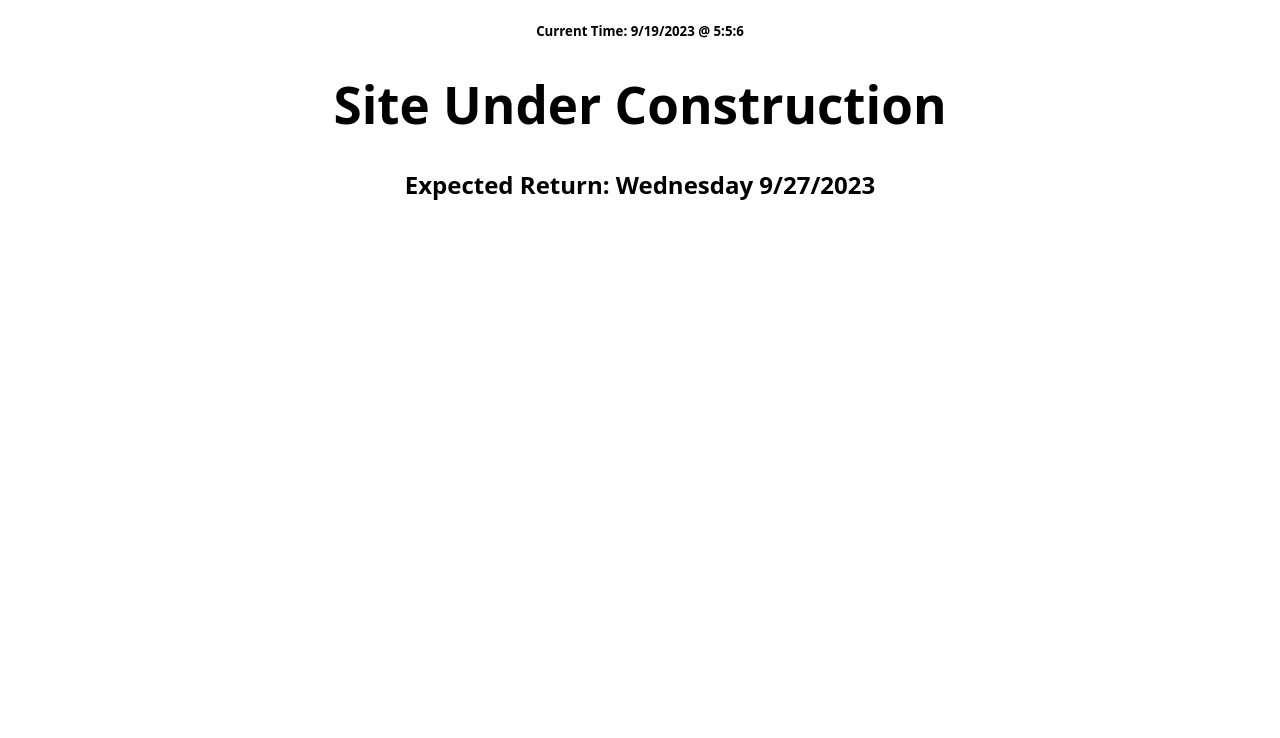
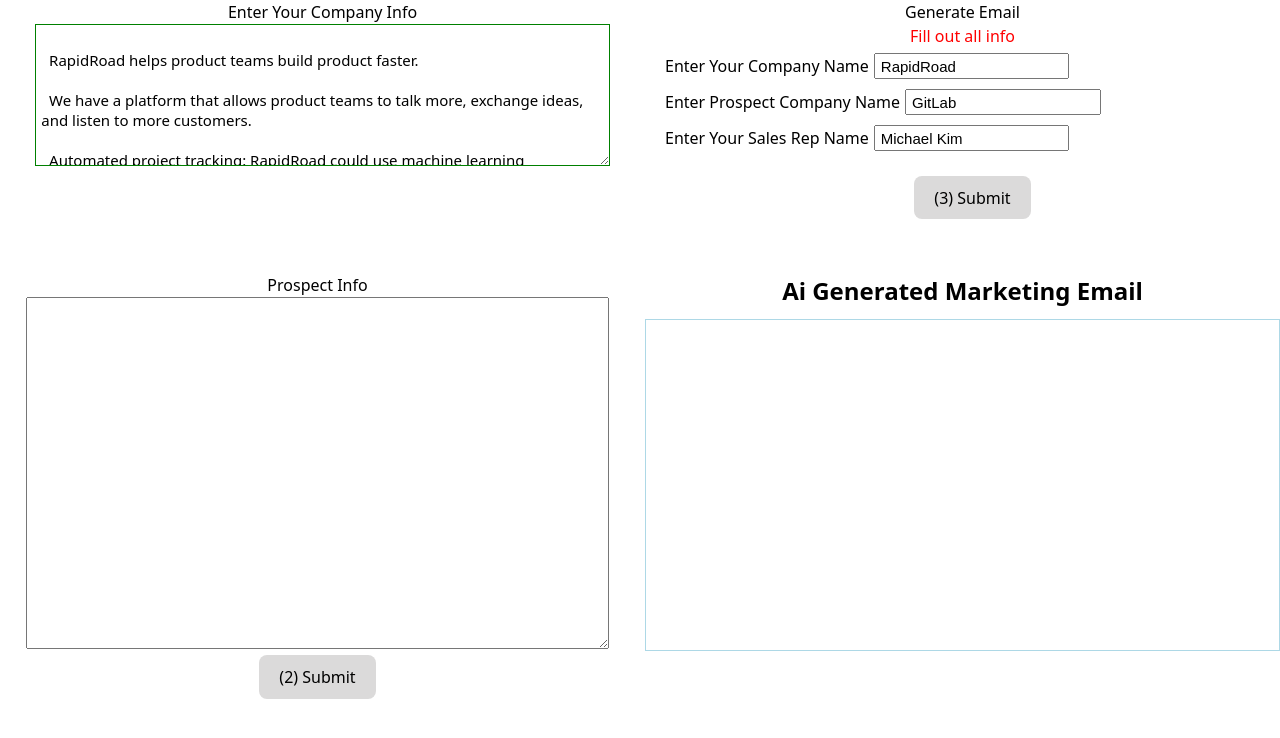
Before and after one commit to aahx/R2D2-frontend, a React (Vite) app: page / in a window 1280 px wide. Shown: the top 738 px of the page. Built offline with nearby package versions, Linux system fonts and the light colour scheme; no server answers.

Commit message:
updating company info section

```diff
--- a/src/App.css
+++ b/src/App.css
@@ -37,6 +37,8 @@
 .Company {
   grid-column: 1 / 2; /* First column */
   grid-row: 1 / 2;    /* First row */
+  margin-left: 10px;
+  /* border: 1px solid red; */
 }
 .company-textarea{
   padding: 5px;
@@ -44,6 +46,8 @@
   min-height: 130px;
   font-size: 15px;
   font-family: system-ui, -apple-system, BlinkMacSystemFont, 'Segoe UI', Roboto, Oxygen, Ubuntu, Cantarell, 'Open Sans', 'Helvetica Neue', sans-serif;
+  border: 1px solid green;
+  white-space: pre-wrap;
 }
 
 .Prospect {
--- a/src/App.jsx
+++ b/src/App.jsx
@@ -7,14 +7,30 @@
 import OutputEmail from './components/outputEmail/OutputEmail';
 
 function App() {
+  // Company Description
+  const rapidRoadDescription = `
+  RapidRoad helps product teams build product faster.
+
+  We have a platform that allows product teams to talk more, exchange ideas, and listen to more customers.
+
+  Automated project tracking: RapidRoad could use machine learning algorithms to automatically track project progress, identify potential bottlenecks and suggest ways to optimize workflows. This could help product teams stay on track and deliver faster results.
+
+  Collaboration tools:
+    RapidRoad could offer built-in collaboration tools, such as shared task lists, real-time messaging, and team calendars. This would make it easier for teams to communicate and work together, even if they are in different locations or time zones.
+
+  Agile methodology support:
+    RapidRoad could be specifically designed to support agile development methodologies, such as Scrum or Kanban. This could include features like sprint planning, backlog management, and burndown charts, which would help teams stay organized and focused on their goals.
+  `;
+
+  const [companyInfo, setCompanyInfo] = useState(rapidRoadDescription);
   const [aiGeneratedEmail, setAiGeneratedEmail] = useState("");
 
-  console.log(aiGeneratedEmail);
+
 
   return (
     <>
       <div className="grid-container">
-        <Company />
+        <Company companyInfo={companyInfo} setCompanyInfo={setCompanyInfo}/>
         <Prospect />
         <GenerateEmail setAiGeneratedEmail={setAiGeneratedEmail}/>
         <OutputEmail aiGeneratedEmail={aiGeneratedEmail}/>
--- a/src/components/company/Company.jsx
+++ b/src/components/company/Company.jsx
@@ -1,54 +1,42 @@
 import { useState, useEffect } from "react";
-import axios from "axios";
 
-export default function Company(){
-    const [inputValue, setInputValue] = useState();
-    const [label, setLabel] = useState("Your Company Info")
-    const baseURL = "https://r2d2-mike-7f8d7793b971.herokuapp.com";
+export default function Company({ companyInfo, setCompanyInfo }) {
+    const [label, setLabel] = useState("Enter Your Company Info");
+    const [loading, setLoading] = useState(false);
+
+    const handleChange = (e) => {
+        setCompanyInfo(e.target.value);
+        setLoading(true);
+        setLabel("Updating Company Info");
+    }
 
     useEffect(() => {
-        const fetchData = async () => {
-            try {
-                const response = await axios.get(`${baseURL}/company_save`);
-                setInputValue(response.data);
-            } catch (error) {
-                console.log(error);
-            }
-        };
+        const updateLoading = setTimeout(() => {
+            setLoading(false);
+        }, 400);
 
-        fetchData();
-    }, [baseURL])
+        const updateLabel = setTimeout(() => {
+            setLabel("Enter Your Company Info")
+        }, 300);
 
-
-    const handleSubmit = async (e) => {
-        e.preventDefault();
-        try {
-            const response = await axios.post(`${baseURL}/company_info`, {
-                updated_info: inputValue
-            })
-            setLabel("Company Info Submitted")
-        } catch (error) {
-            console.log(error);
+        return () => {
+            clearTimeout(updateLabel);
+            clearTimeout(updateLabel);
         }
-    };
-
-    const handleChange = (e) => {
-        setInputValue(e.target.value);
-    }
+    }, [loading])
 
     return (
         <section className="Company">
             <div className="container">
-                <label className={label === "Company Info Submitted" ? "green-label" : ""}>
+                <label className={loading ? "green-label" : ""}>
                     {label}
                 </label>
-                <form onSubmit={handleSubmit}>
+                <form>
                     <textarea
                         className="company-textarea"
-                        value={inputValue}
+                        value={companyInfo}
                         onChange={handleChange}
                     />
-                    <button type="submit">(1) Submit</button>
                 </form>
             </div>
         </section>
--- a/src/components/generateEmail/GenerateEmail.jsx
+++ b/src/components/generateEmail/GenerateEmail.jsx
@@ -42,6 +42,8 @@
     const handleSubmit = async (e) => {
         e.preventDefault();
         setLoading(true);
+        await fetchCompanyData();
+
 
         try {
             const requestPayload = {
--- a/src/main.jsx
+++ b/src/main.jsx
@@ -6,6 +6,6 @@
 
 ReactDOM.createRoot(document.getElementById('root')).render(
   <React.StrictMode>
-    <Construction />
+    <App />
   </React.StrictMode>,
 )
```
